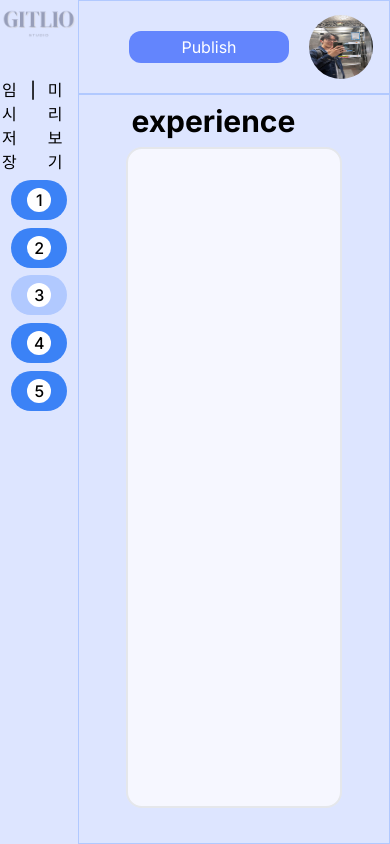
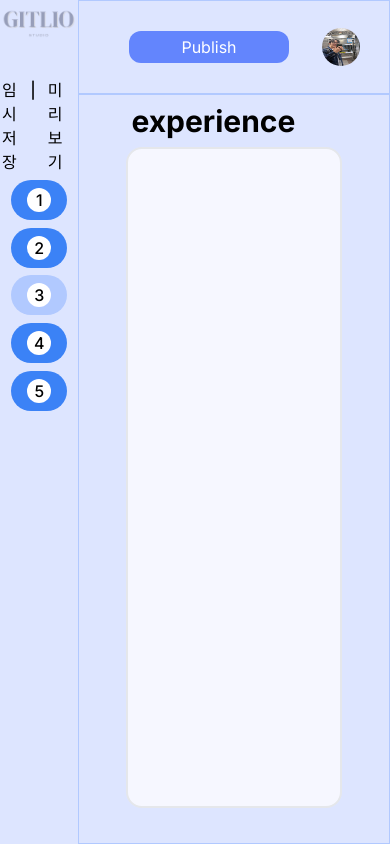
Before and after one commit to TU-GitLio/frontend, a Next.js app in the folder gitlio/: page /experience in a window 390 px wide. Built offline with nearby package versions, Linux system fonts and the light colour scheme.

Commit message:
design: 프로필 이미지 반응형 추가

```diff
--- a/gitlio/components/EditHeader.tsx
+++ b/gitlio/components/EditHeader.tsx
@@ -6,8 +6,11 @@ export default function EditHeader() {
   return (
     <div className="flex items-center justify-end col-span-4 row-span-1 w-full h-full bg-primary border border-[#B1C9FF] px-4">
       <PublishBtn />
-      <div className="ml-5 w-16 h-16">
-        <img className="w-full h-full rounded-full" src="/gdsc.jpg"></img>
+      <div className="flex ml-5 w-16 h-16 justify-center items-center">
+        <img
+          className="xl:w-[100%] xl:h-[100%] lg:w-[75%] lg:h-[75%] md:w-[60%] md:h-[60%] rounded-full"
+          src="/gdsc.jpg"
+        ></img>
       </div>
     </div>
   );
```
